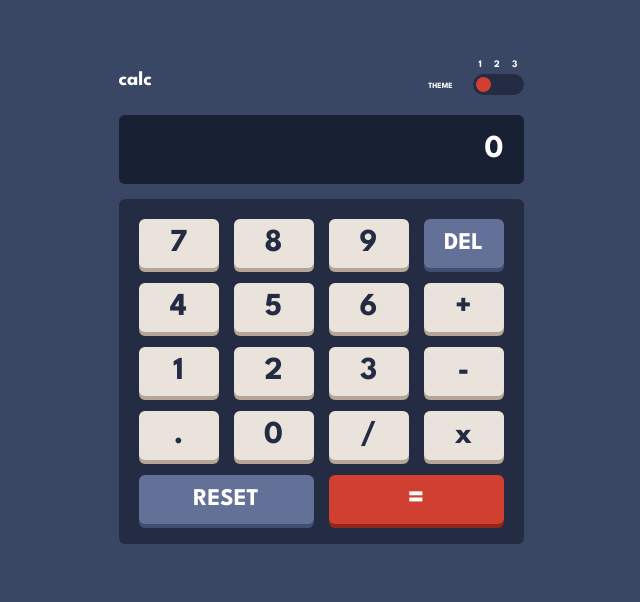
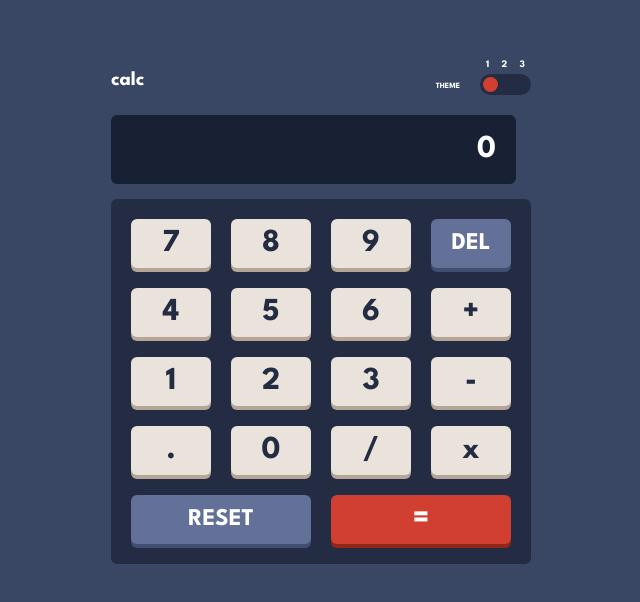
Before and after one commit to AndresMpa/calculator-app, a website with bundled scripts: page index.html in a window 1280 px wide. Shown: the whole page, without its empty margins (319-959 px from the left). Built offline with nearby package versions, Linux system fonts and the light colour scheme.

Commit message:
Fixing recommendations
Following some frontend mentor recommendations

```diff
--- a/index.html
+++ b/index.html
@@ -18,7 +18,7 @@
       <article class="calc">
         <!--title + theme-->
         <h1 class="calc--title">calc</h1>
-        <h3 class="calc--subtitle">THEME</h3>
+        <h2 class="calc--subtitle">THEME</h2>
         <div class="calc--switcher">
           <div class="calc--switcher--label">
             <label for="theme-1">1</label>
--- a/src/style/preprocess/components/numpad.scss
+++ b/src/style/preprocess/components/numpad.scss
@@ -5,7 +5,7 @@
   display: grid;
   grid-template-columns: repeat(4, 80px);
   grid-template-rows: repeat(4, 5fr);
-  gap: 15px;
+  gap: 20px;
 
   padding: 20px;
 
```
Also changed, not shown: src/style/main.css.
